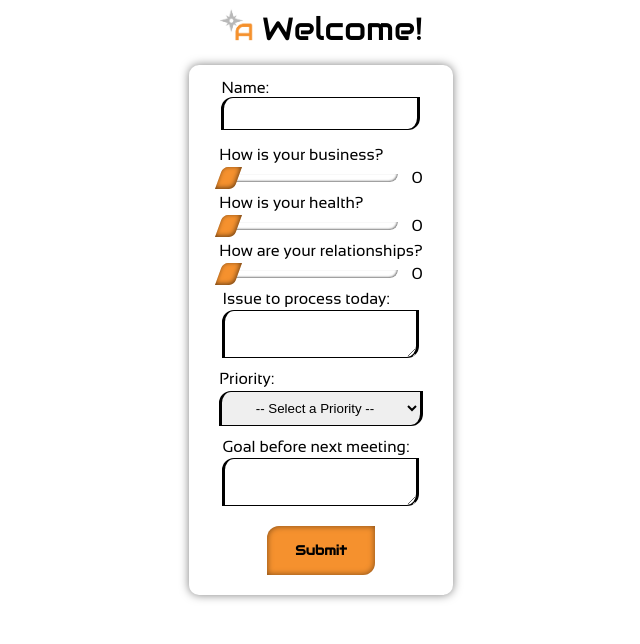
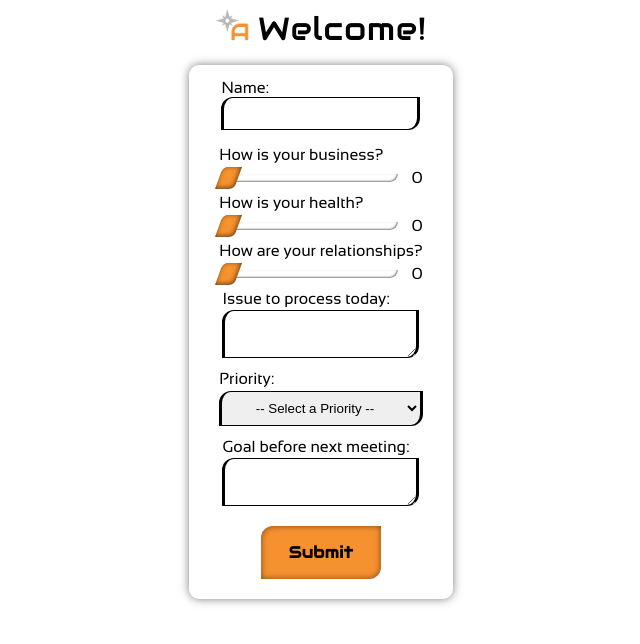
Before and after one commit to JosephMcGreene/meeting-sign-in, a React (Create React App) app: page / in a window 1280 px wide. Shown: the top 644 px of the page, without its empty margins (319-959 px from the left). Built offline with nearby package versions, Linux system fonts and the light colour scheme.

Commit message:
Adjust header and btn font

```diff
--- a/src/scss/modules/_general.scss
+++ b/src/scss/modules/_general.scss
@@ -20,6 +20,7 @@
 
 .header {
 	font-family: "Audiowide", cursive;
+	letter-spacing: 1px;
 	display: flex;
 	align-items: flex-start;
 	justify-content: center;
@@ -46,6 +47,8 @@
 	cursor: pointer;
 	font-weight: bold;
 	font-family: "Audiowide", cursive;
+	font-size: 1rem;
+	letter-spacing: 0.5px;
 
 	box-shadow: inset 0 0 6px rgba(0, 0, 0, 0.5);
 
```
